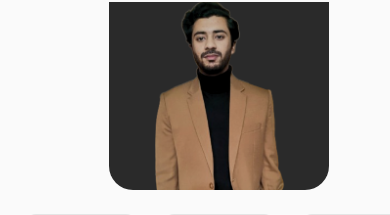
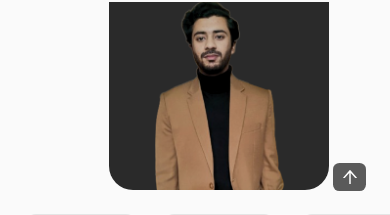
Before and after one commit to emonhassan83/portfolio-website, a React (Vite) app: page / in a window 390 px wide. Shown: the part 822-1037 px from the top of the page. Built offline with nearby package versions, Linux system fonts and the light colour scheme.

Commit message:
scroll up btn and active nav complete

```diff
--- a/src/App.jsx
+++ b/src/App.jsx
@@ -1,29 +1,30 @@
-import './App.css'
-import About from './components/About/About'
-import Banner from './components/Banner/Banner'
-import Contact from './components/Contact/Contact'
-import Footer from './components/Footer/Footer'
-import Navbar from './components/Navbar/Navbar'
-import Services from './components/Services/Services'
-import Skills from './components/Skills/Skills'
-import Testimonial from './components/Testimonial/Testimonial'
+import "./App.css";
+import About from "./components/About/About";
+import Banner from "./components/Banner/Banner";
+import Contact from "./components/Contact/Contact";
+import Footer from "./components/Footer/Footer";
+import Navbar from "./components/Navbar/Navbar";
+import ScrollUp from "./components/ScrollUp/ScrollUp";
+import Services from "./components/Services/Services";
+import Skills from "./components/Skills/Skills";
+import Testimonial from "./components/Testimonial/Testimonial";
 
 function App() {
-
   return (
     <>
-      <Navbar/>
+      <Navbar />
       <main className="main">
-        <Banner/>
-        <About/>
-        <Skills/>
-        <Services/>
-        <Testimonial/>
-        <Contact/>
-        <Footer/>
+        <Banner />
+        <About />
+        <Skills />
+        <Services />
+        <Testimonial />
+        <Contact />
       </main>
+      <Footer />
+      <ScrollUp />
     </>
-  )
+  );
 }
 
-export default App
+export default App;
--- a/src/components/Navbar/Navbar.css
+++ b/src/components/Navbar/Navbar.css
@@ -50,6 +50,11 @@
 .active-link,
 .nav__link:hover {
     color: var(--title-color-dark);
+}
+
+/* Change Background Header */
+.scroll-header {
+    box-shadow: 0 -1px 4px rgba(0, 0, 0, 0.15);
 }
 
 /* Break point */
--- a/src/components/Navbar/Navbar.jsx
+++ b/src/components/Navbar/Navbar.jsx
@@ -9,7 +9,17 @@
 import { useState } from "react";
 
 const Navbar = () => {
+  /* Change Background Header */
+  window.addEventListener("scroll", function () {
+    const header = document.querySelector(".header");
+    // when the scroll is higher than 200 viewport height, aee the scroll-header class to a tag with the header tag
+    if (this.scrollY >= 80) header.classList.add("scroll-header");
+    else header.classList.remove("scroll-header");
+  });
+
   const [toggle, setToggle] = useState(false);
+  const [activeNav, setActiveNav] = useState("#home");
+
   return (
     <header className="header">
       <nav className="nav container">
@@ -19,40 +29,82 @@
         <div className={toggle ? "nav__menu show-menu" : "nav__menu"}>
           <ul className="nav__list">
             <li className="nav__item">
-              <a href="#home" className="nav__link active-link">
+              <a
+                href="#home"
+                onClick={() => setActiveNav("#home")}
+                className={
+                  activeNav === "#home" ? "nav__link active-link" : "nav__link"
+                }
+              >
                 <AiOutlineHome className="nav__icon" /> Home
               </a>
             </li>
             <li className="nav__item">
-              <a href="#about" className="nav__link">
-                <AiOutlineUser className="nav__icon"/> About
+              <a
+                href="#about"
+                onClick={() => setActiveNav("#about")}
+                className={
+                  activeNav === "#about" ? "nav__link active-link" : "nav__link"
+                }
+              >
+                <AiOutlineUser className="nav__icon" /> About
               </a>
             </li>
             <li className="nav__item">
-              <a href="#skills" className="nav__link">
-                <GrDocumentText className="nav__icon"/> Skills
+              <a
+                href="#skills"
+                onClick={() => setActiveNav("#skill")}
+                className={
+                  activeNav === "#skill" ? "nav__link active-link" : "nav__link"
+                }
+              >
+                <GrDocumentText className="nav__icon" /> Skills
               </a>
             </li>
             <li className="nav__item">
-              <a href="#services" className="nav__link">
-                <MdOutlineHomeRepairService className="nav__icon"/> Services
+              <a
+                href="#services"
+                onClick={() => setActiveNav("#services")}
+                className={
+                  activeNav === "#services"
+                    ? "nav__link active-link"
+                    : "nav__link"
+                }
+              >
+                <MdOutlineHomeRepairService className="nav__icon" /> Services
               </a>
             </li>
             <li className="nav__item">
-              <a href="#portfolio" className="nav__link">
-                <BsFillImageFill className="nav__icon"/> Portfolio
+              <a
+                href="#portfolio"
+                onClick={() => setActiveNav("#portfolio")}
+                className={
+                  activeNav === "#portfolio"
+                    ? "nav__link active-link"
+                    : "nav__link"
+                }
+              >
+                <BsFillImageFill className="nav__icon" /> Portfolio
               </a>
             </li>
             <li className="nav__item">
-              <a href="#contact" className="nav__link">
-                <BiSolidMessageSquareDetail className="nav__icon"/> Contract
+              <a
+                href="#contact"
+                onClick={() => setActiveNav("#contact")}
+                className={
+                  activeNav === "#contact"
+                    ? "nav__link active-link"
+                    : "nav__link"
+                }
+              >
+                <BiSolidMessageSquareDetail className="nav__icon" /> Contract
               </a>
             </li>
           </ul>
-          <RxCross1 className="nav__close" onClick={()=> setToggle(!toggle)}/>
+          <RxCross1 className="nav__close" onClick={() => setToggle(!toggle)} />
         </div>
-        <div className="nav__toggle" onClick={()=> setToggle(!toggle)}>
-          <FaBars/>
+        <div className="nav__toggle" onClick={() => setToggle(!toggle)}>
+          <FaBars />
         </div>
       </nav>
     </header>
--- a/src/components/ScrollUp/ScrollUp.css
+++ b/src/components/ScrollUp/ScrollUp.css
@@ -0,0 +1,48 @@
+.scrollup {
+    position: fixed;
+    right: 2.5rem;
+    bottom: -20%;
+    background-color: var(--title-color);
+    opacity: 0.8;
+    padding: 0.3rem 0.5rem;
+    border-radius: 0.4rem;
+    z-index: var(--z-tooltip);
+    transition: .4s;
+}
+
+.scrollup__icon {
+    font-size: 1.5rem;
+    color: var(--container-color);
+}
+
+.scrollup:hover {
+    background-color: var(--title-color-dark);
+}
+
+.show-scroll {
+    bottom: 3rem;
+}
+
+/* Responsive */
+@media screen and (max-width: 992px) {
+    .scrollup {
+        right: 1.5rem;
+        padding: 0.25rem 0.4rem;
+    }
+
+    .scrollup__icon {
+        font-size: 1.25rem;
+    }
+  }
+
+  @media screen and (max-width: 768px) {
+    .show-scroll {
+        bottom: 4rem;
+    }
+  }
+
+  @media screen and (max-width: 350px) {
+   .scrollup {
+    right: 1rem;
+   }
+  }
--- a/src/components/ScrollUp/ScrollUp.jsx
+++ b/src/components/ScrollUp/ScrollUp.jsx
@@ -1,10 +1,17 @@
 import './ScrollUp.css'
+import { AiOutlineArrowUp } from 'react-icons/ai';
 
 const ScrollUp = () => {
+    window.addEventListener("scroll", function () {
+        const scrollUp = document.querySelector(".scrollup");
+        // when the scroll is higher than 560 viewport height, aee the show-scroll class to a tag with the scroll-top class
+        if (this.scrollY >= 560) scrollUp.classList.add("show-scroll");
+        else scrollUp.classList.remove("show-scroll");
+    })
     return (
-        <div>
-
-        </div>
+        <a href="" className="scrollup">
+            <AiOutlineArrowUp className='scrollup__icon'/>
+        </a>
     );
 };
 
```
